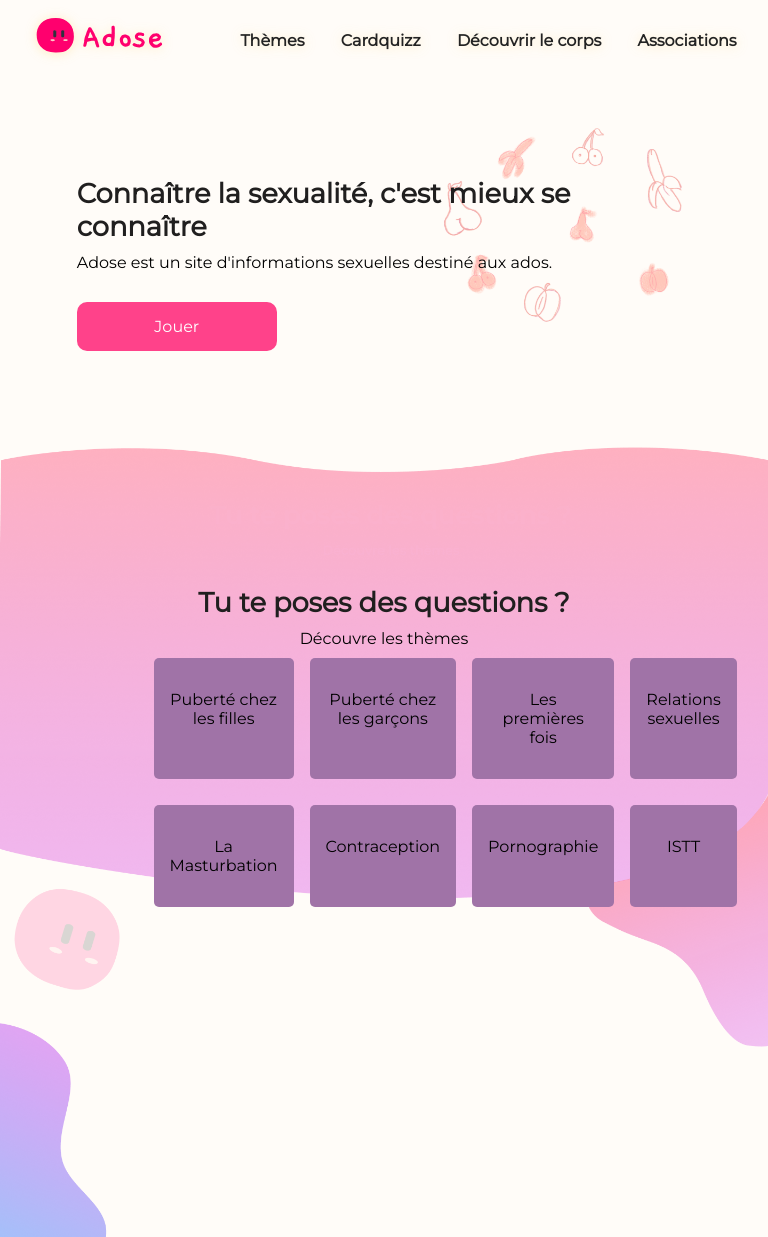
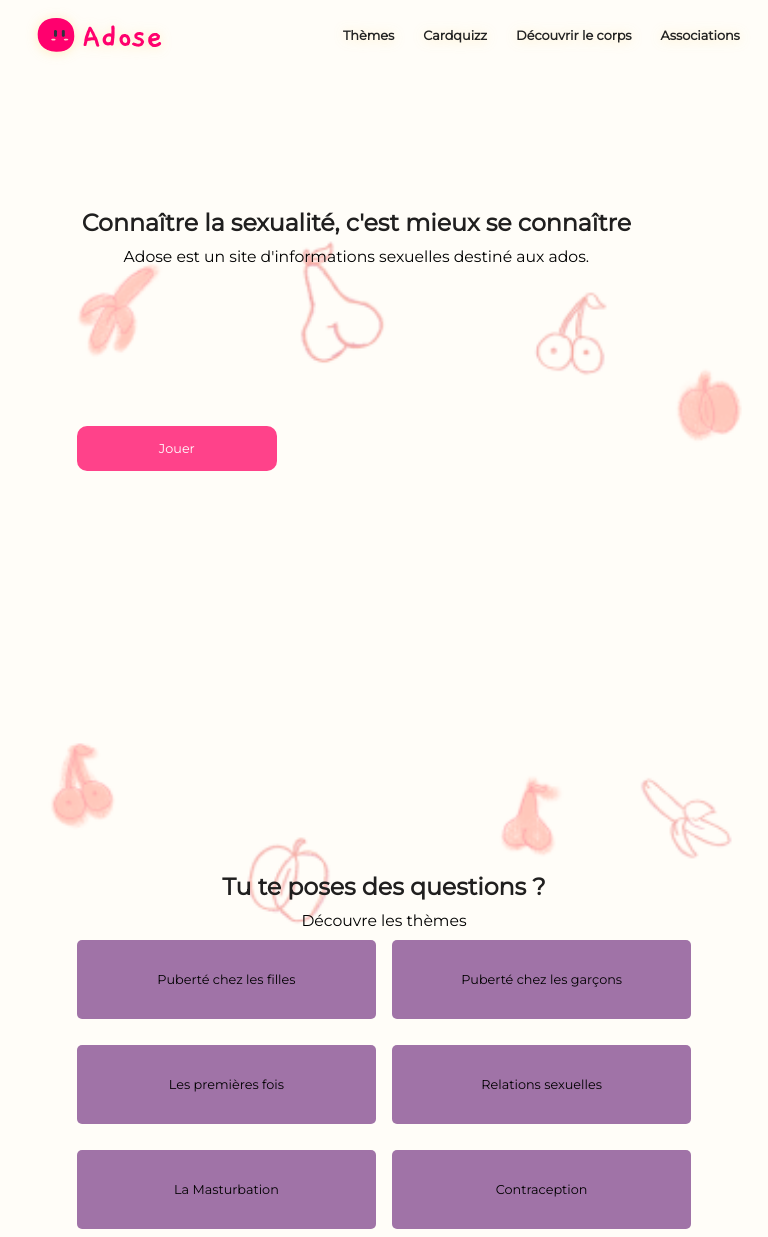
Before and after one commit to Yiduo-Y/Adose, a plain HTML site: page index.html in a window 768 px wide. Shown: the top 1237 px of the page. Drawn offline with nearby package versions, Linux system fonts and the light colour scheme.

Commit message:
Modifications sur les responsives à continuer

```diff
--- a/index.html
+++ b/index.html
@@ -15,7 +15,7 @@
 </div>
 <header class="header">
 
-    <a href="#"><img src="img/logofinal.svg" alt=""></a>
+    <a href="file:///Users/yiduo/Documents/GitHub/Adose/index.html"><img src="img/logofinal.svg" alt=""></a>
 
 
     <nav>
--- a/style.css
+++ b/style.css
@@ -42,18 +42,26 @@ header nav ul li{
     list-style-type: none;
     display: inline-block;
     font-weight: bold;
+    min-height: 10px;
+    max-height: 200px;
   }
 
-.header nav ul li a{
+
+header nav ul li a{
     display: flex;
     text-decoration: none;
+    opacity:20;
     color: rgba(35,35,35,1);
     padding: 1em;
     justify-content: space-between;
     top:175px;
     left:35px;
-    margin-top: 0px;
-    margin-left: 400spx;
+  }
+
+  header nav ul li a:hover {
+    opacity:100;
+    color: #FF428A;
+    transition: text-decoration-color 0.5s ease;
   }
 
 li {
@@ -81,25 +89,40 @@ filter: drop-shadow(0px 4px 4px rgba(0, 0, 0, 0.25));
 
 .titre {
  color: #201F1F;
- font-size: 170%;
- margin-top: 5px;
+ margin: 5px;
+/*font-size: calc(1rem + 1vw);*/
 }
 
 .text{
   margin-top: 10px;
 }
 
+@media (min-width: 400px) {
+  .titre {
+   font-size: calc(1rem + 1vw);
+ }
+ .text {
+  font-size: calc(0.5rem + 1vw);
+}
+}
+
+
 .zone2 {
   /* background-image: url(img/forme.svg);*/
   background-size: 100%;
   text-align: center;
-  padding: 20%;
+  padding: 10%;
+  margin-top: 10rem;
+
 }
 
 .zone2-layout {
   display: grid;
   grid-template-columns: repeat(4, 1fr);
   grid-gap: 1rem;
+  min-height: 100px;
+  max-height: 200px;
+  min-width: 10rem;
   max-width: 40rem;
   margin: 0 auto;
 }
@@ -157,3 +180,47 @@ display: flex;
 justify-content: space-between;
 padding: 1rem;
 }
+
+@media screen and (max-width:900px) {
+  .zone2-layout {
+    grid-template-columns: repeat(2, 1fr);
+    grid-gap: 1rem;
+    min-width: 1rem;
+    max-width: 40rem;
+    margin: 0 auto;
+  }
+
+  body{
+    background-image: url(img/Version\ telephone\ 2.png);
+    font-size: 0.8em;
+  }
+
+  .zone1{
+    text-align: center;
+    margin-top: 2rem;
+  }
+
+  .zone1 a{
+    margin-top: 10rem;
+  }
+
+  .zone2 {
+    padding-top: 10rem;
+  }
+
+  .zone3{
+    text-align: center;
+    margin-top: 20rem;
+    padding:4rem;
+  }
+  .zone4{
+    text-align: center;
+    margin-top: 4rem;
+    padding:4rem;
+
+  }
+  .zone5{
+    margin-top: 4rem;
+    padding:4rem;
+  }
+}
```
Also changed, not shown: carte.html (added, +12 -0 lines), marionettes.html (added, +12 -0 lines), img/Version telephone 2.png (added).
